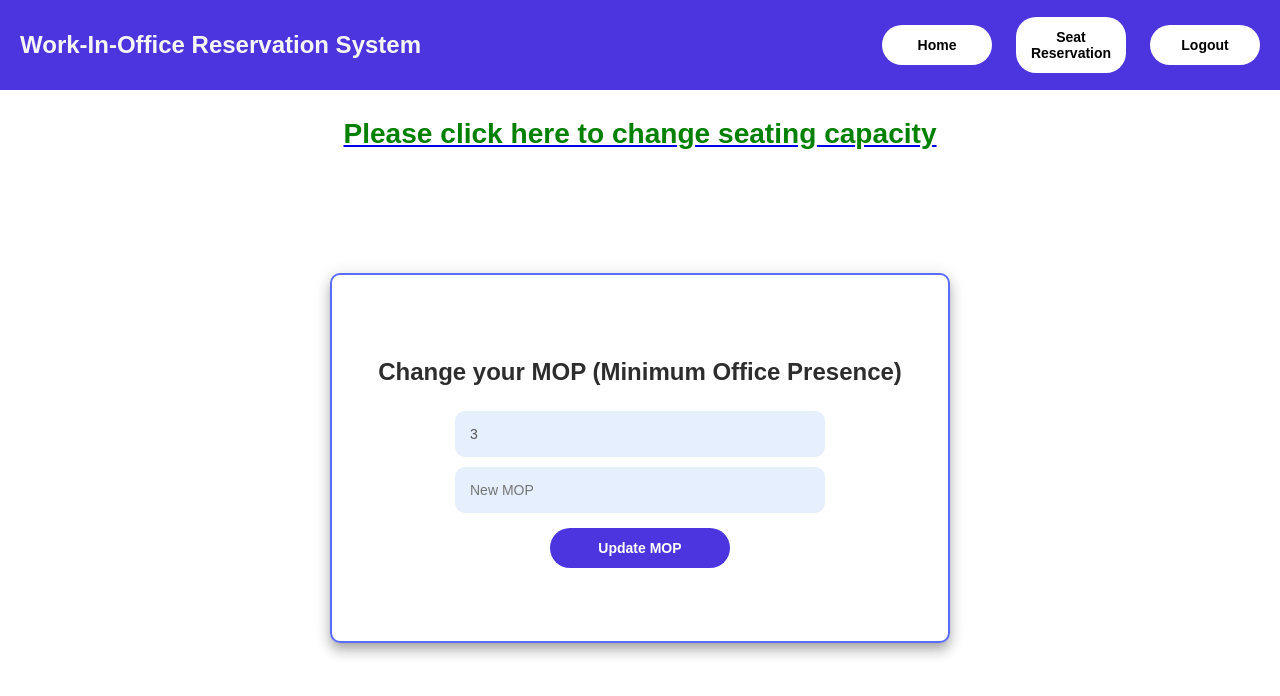
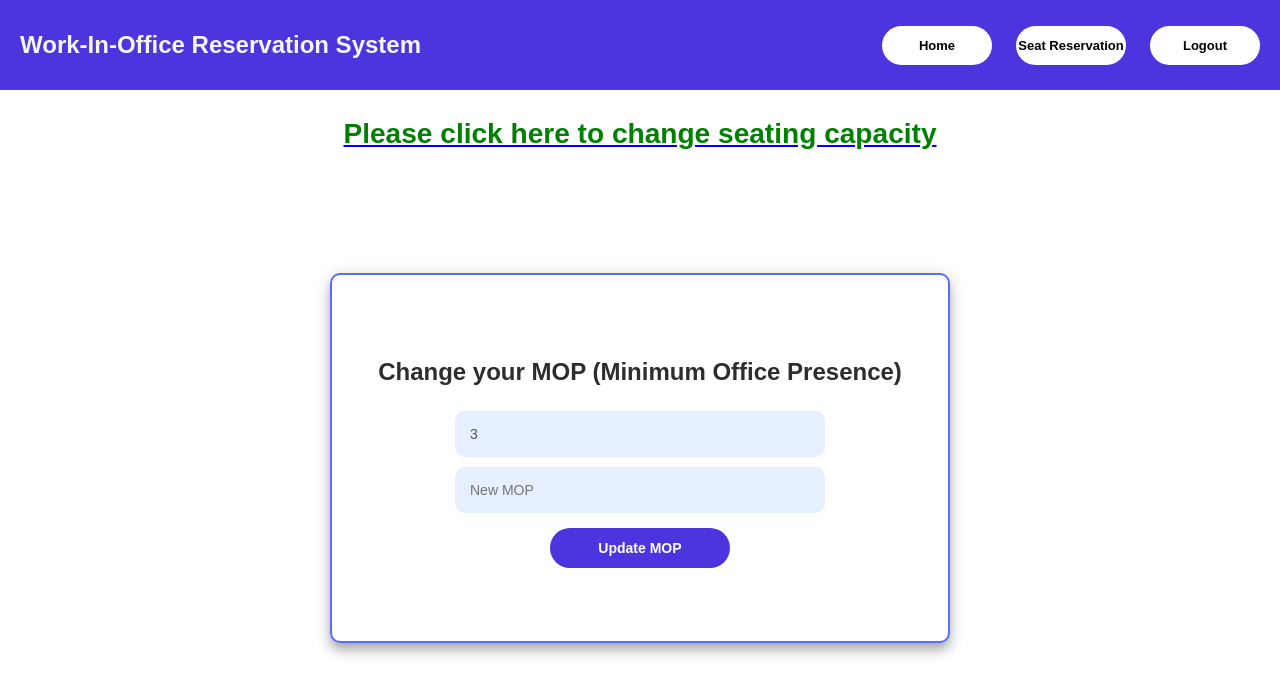
Before and after one commit to shailbpatel/275_frontend, a React (Create React App) app: page /employer/employerid/mop in a window 1280 px wide. Shown: the top 696 px of the page. Built offline with nearby package versions, Linux system fonts and the light colour scheme; sample sign-in values are in the browser's storage.

Commit message:
minor bug resloved

```diff
--- a/src/Components/Header/styles.css
+++ b/src/Components/Header/styles.css
@@ -66,7 +66,7 @@ body {
   border-radius: 20px;
   width: 110px;
   font-weight: bold;
-  font-size: 14px;
+  font-size: 13px;
   cursor: inherit;
 }
 
--- a/src/Components/MOP/MOP.js
+++ b/src/Components/MOP/MOP.js
@@ -37,8 +37,8 @@ const MOP = (props) => {
   const handleSubmit = async (e) => {
     e.preventDefault();
 
-    if (newMOP <= oldMOP) {
-      setError("New MOP should be greater than the current MOP.");
+    if (newMOP >= 0 && newMOP <= 5) {
+      setError("New MOP should be between 0 to 5 inclusive.");
       return;
     }
 
```
